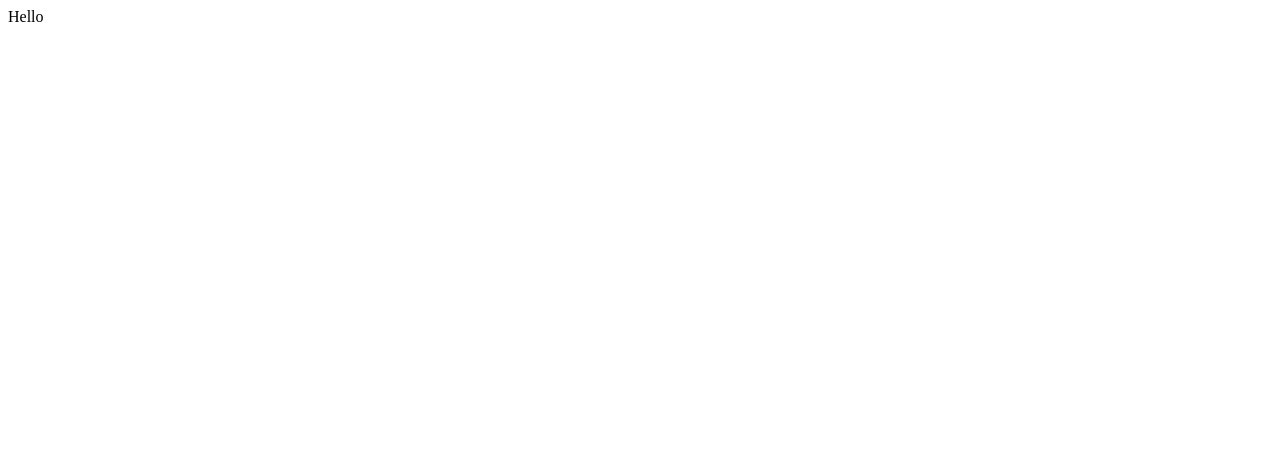
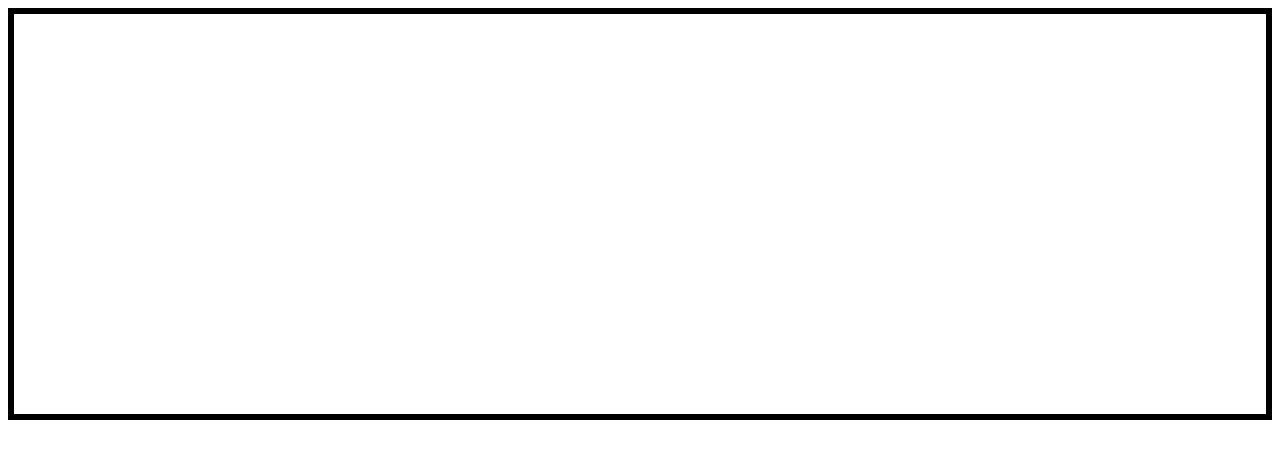
Before and after one commit to StudentCZ/ConvertOh, a React (Create React App) app: page / in a window 1280 px wide. Shown: the top 458 px of the page. Built offline with nearby package versions, Linux system fonts and the light colour scheme.

Commit message:
added a border

```diff
--- a/src/App.js
+++ b/src/App.js
@@ -2,7 +2,7 @@ import { useEffect, useState } from 'react';
 import style from './App.module.css';
 
 function App() {
-  return <div className='App'>Hello</div>;
+  return <div className={style.border}></div>;
 }
 
 export default App;
--- a/src/App.module.css
+++ b/src/App.module.css
@@ -0,0 +1,4 @@
+.border {
+  border: 0.5vw solid black;
+  height: 50vh;
+}
```
